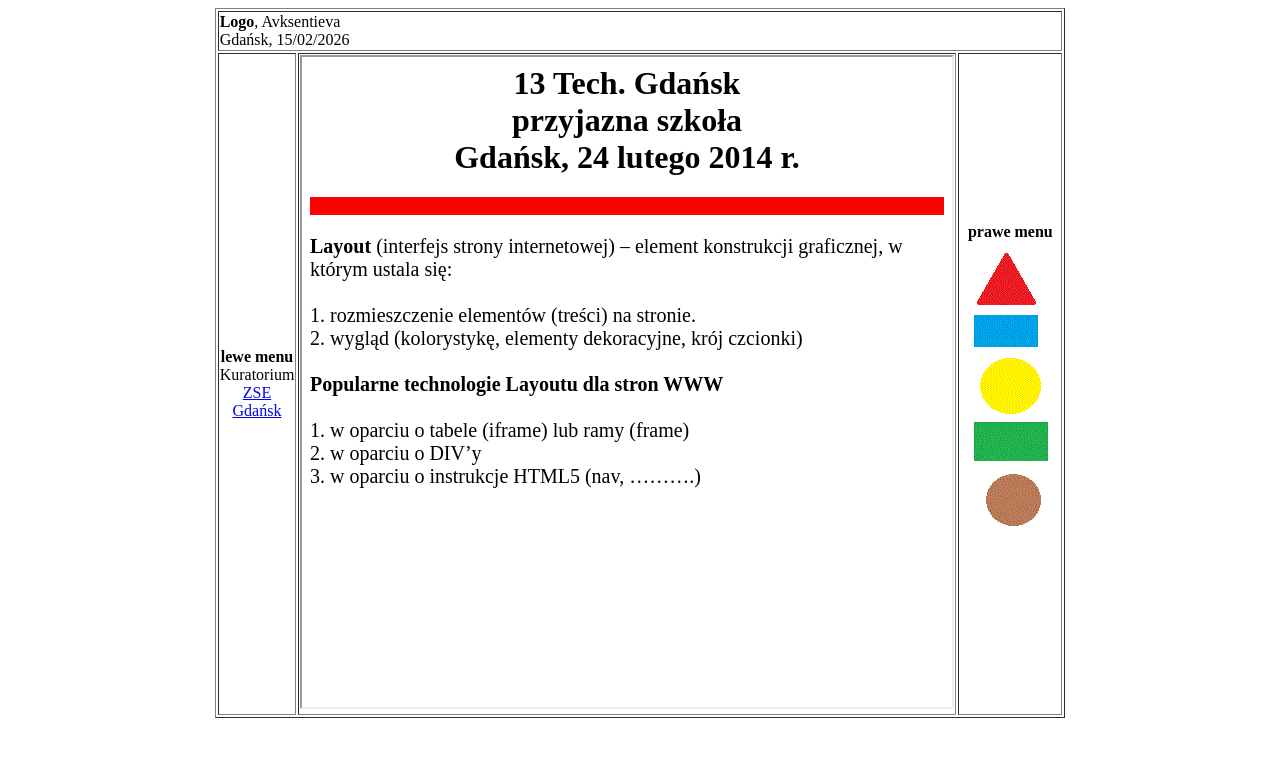
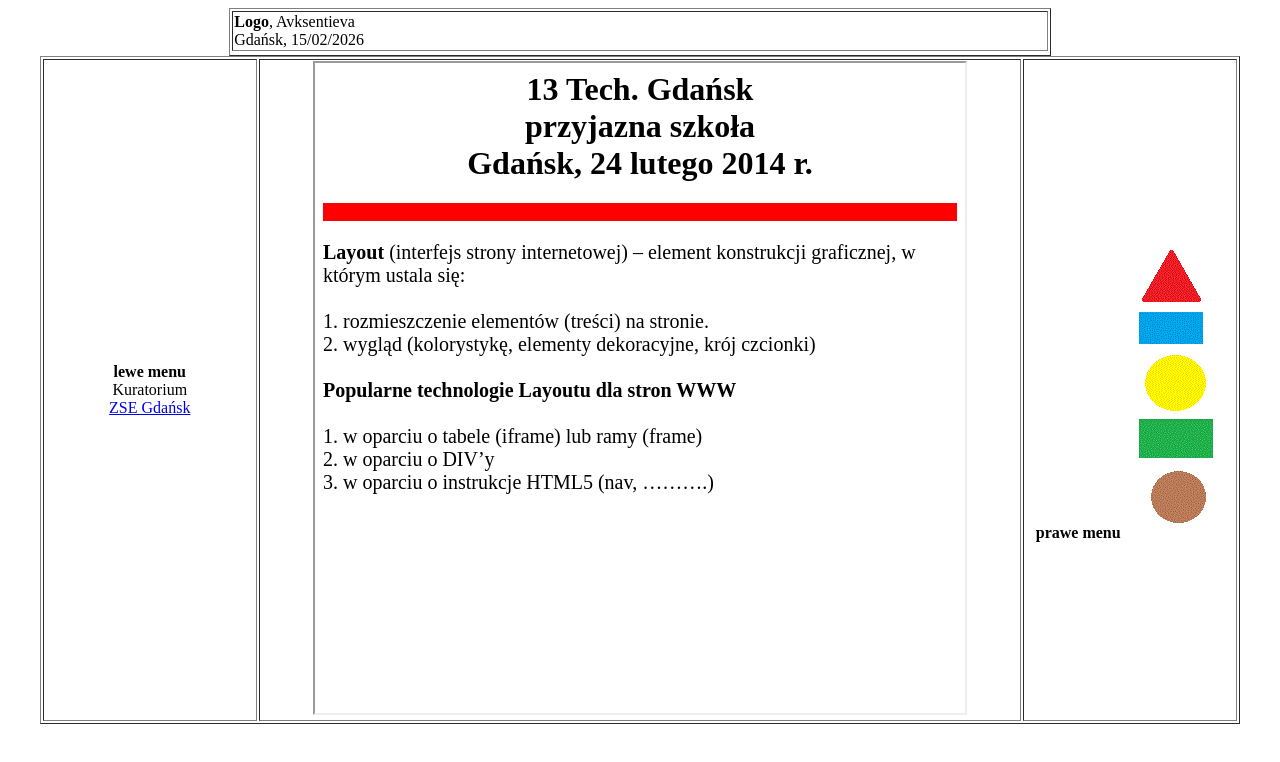
Before and after one commit to AvksVer/dydaktyka, a plain HTML site: page index.html in a window 1280 px wide. Drawn offline with Linux system fonts and the light colour scheme.

Commit message:
Update index.html

```diff
--- a/index.html
+++ b/index.html
@@ -12,6 +12,7 @@
 Gdańsk, 15/02/2026
  </td>
 <tr>
+	<table width=95% border="1" align="center">
       <td width=18% align="center">
 <b>lewe menu</b>
 <br>
```
